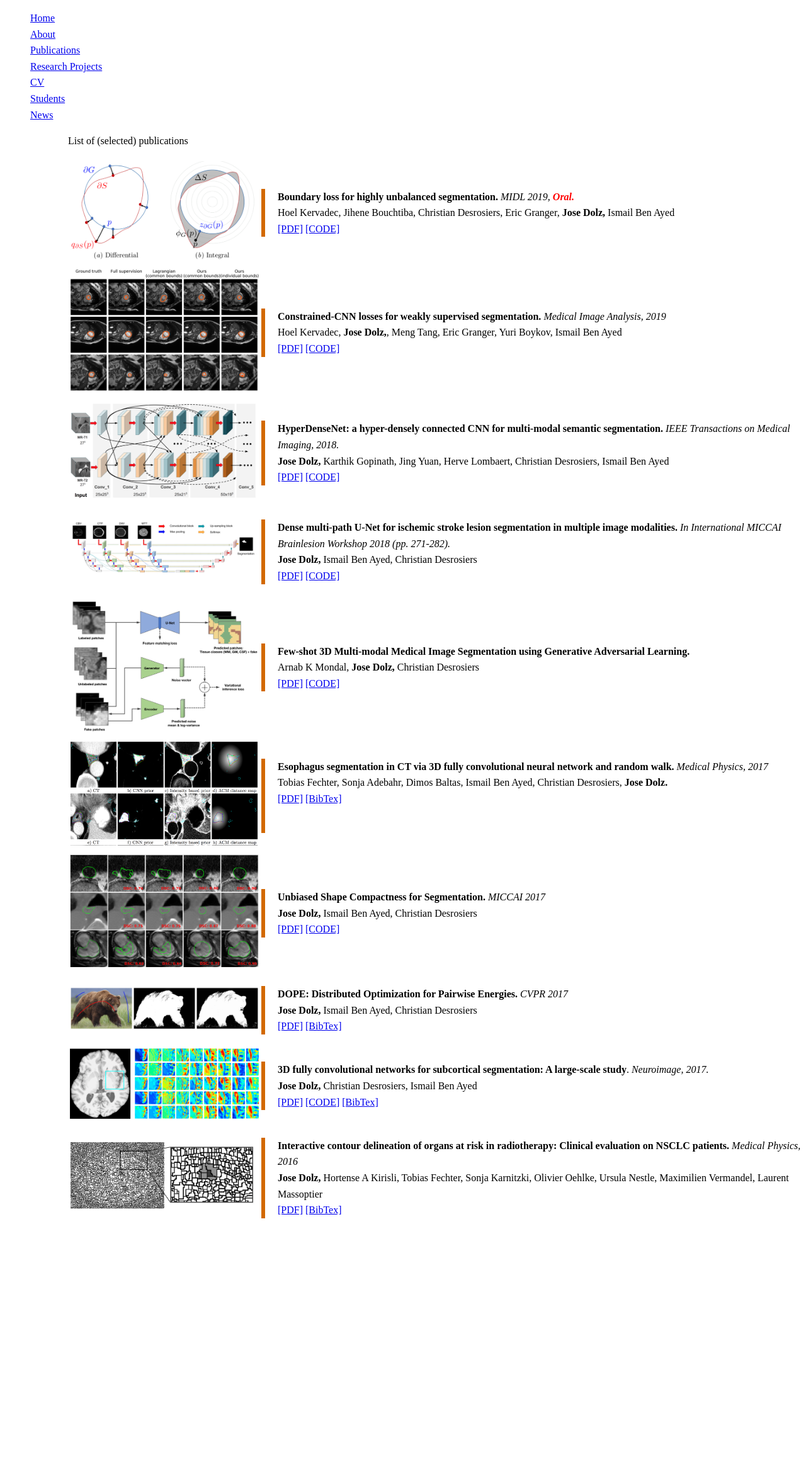
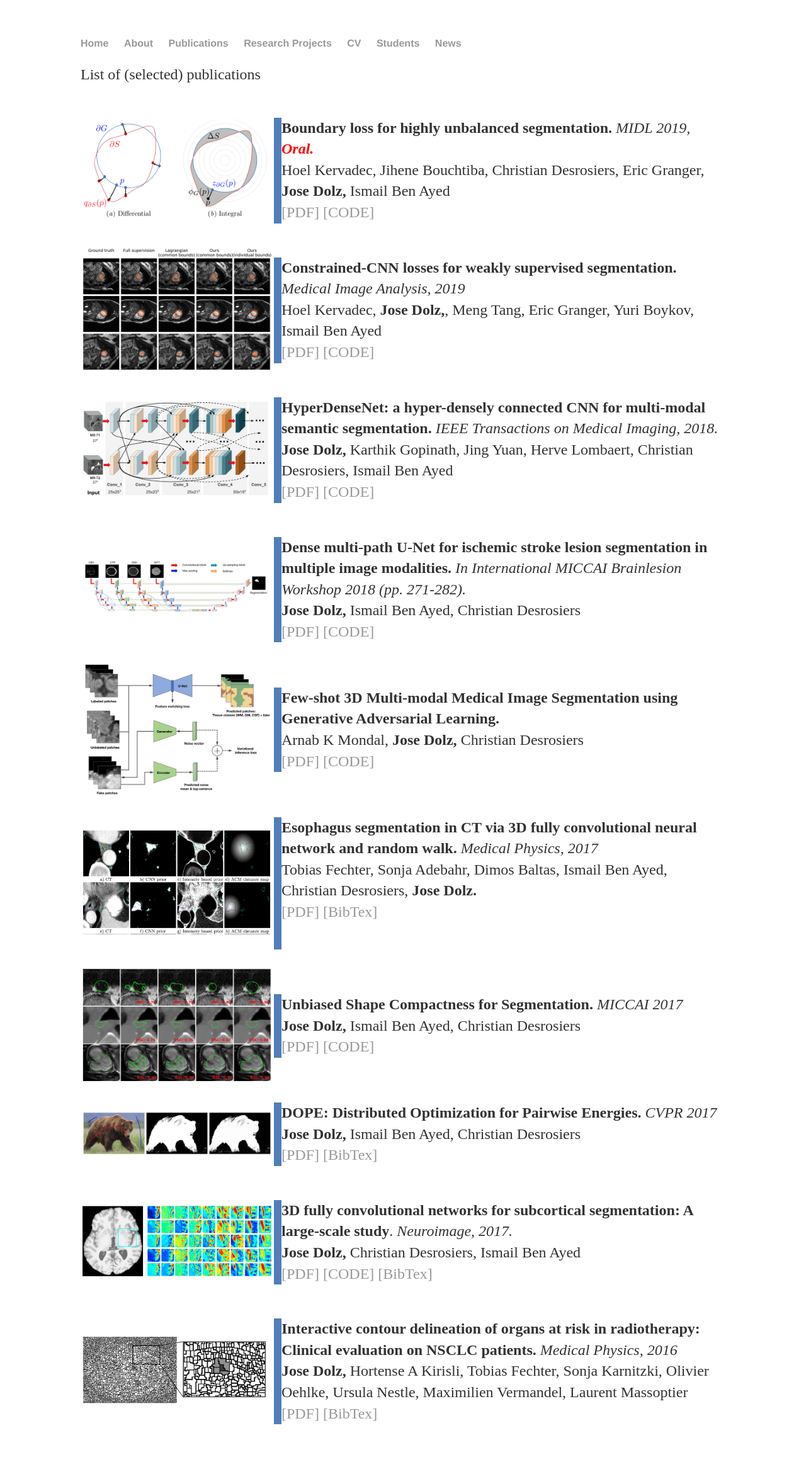
Before and after one commit to josedolz/josedolz.github.io, a Jekyll site: the page built from publications/index.html, in a window 1280 px wide. Shown: the whole page at 63% size. Built offline with Jekyll 4.4.1, drawn with Linux system fonts in a browser that asks for light colours; before the commit the page ends 1962 px from its top, so only the background shows below that.

Commit message:
Update main.css

```diff
--- a/css/main.css
+++ b/css/main.css
@@ -1,70 +1,48 @@
-body{
-	font-size:16px;
-	line-height:1.6;
+body {
+    margin: 60px auto;
+    width: 80%;
 }
-.container{
-  padding-left: 100px;
-  padding-right: 15px;
-  min-width: 1170px;
-  margin-right:auto;
-  margin-left:auto
+nav ul, footer ul {
+    font-family:'Helvetica', 'Arial', 'Sans-Serif';
+    padding: 0px;
+    list-style: none;
+    font-weight: bold;
 }
-.logo-image { max-width:75%; height:auto; overflow:hidden;}
-
-.abstract-text { color: #606060; }
-
-li {list-style-type:none;}
+nav ul li, footer ul li {
+    display: inline;
+    margin-right: 20px;
+}
+a {
+    text-decoration: none;
+    color: #999;
+}
+a:hover {
+    text-decoration: underline;
+}
 
  .media{
-	 border-left: 6px #D26900 solid;
+	 border-left: 12px #507eba solid;
  }
- .media-body{
-	 padding-left:20px;
- }
-.projectheader{
-	text-align:center;
+
+h1 {
+    font-size: 3em;
+    font-family:'Helvetica', 'Arial', 'Sans-Serif';
 }
-.projectimg{
-	text-align:center;
+p {
+    font-size: 1.5em;
+    line-height: 1.4em;
+    color: #333;
 }
-.projectimg img{
-	width: 100%;
+footer {
+    border-top: 1px solid #d5d5d5;
+    font-size: .8em;
 }
-.researchInt{
-	 padding-top: 10px;
+
+ul.posts {
+    margin: 20px auto 40px;
+    font-size: 1.5em;
 }
-.researchInt ul li{
-	 list-style-type:disc;
-	 line-height:30px;
+
+ul.posts li {
+    list-style: none;
 }
-.award ul li{
-	 list-style-type:disc;
-	 line-height:30px;
-}
-.news ul li{
-	 font-size:16px;
-	 list-style-type:none;
-	 line-height:30px;
-	 padding:0;
-	 margin:0;
-}
-.news ul{
-	margin:0px;
-	padding:0px;
-}
-.fa-flag{
-	color:#FF2D2D;
-	padding-right:10px;
-}
-.photo{
-	float:left;
-	width:100%;
-	padding-top:10px;
-}
-.photo img{
-	width: 95%;
-}
-.introduction{
-	float:right;
-	width:80%;
-}
```
